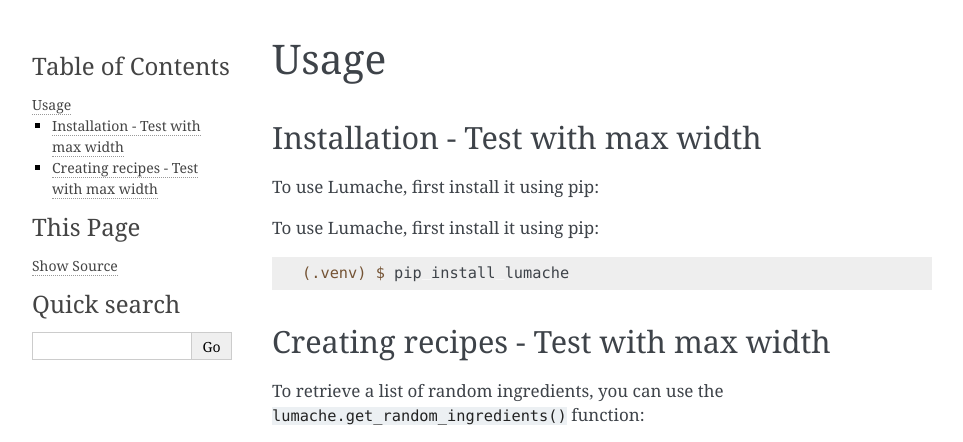
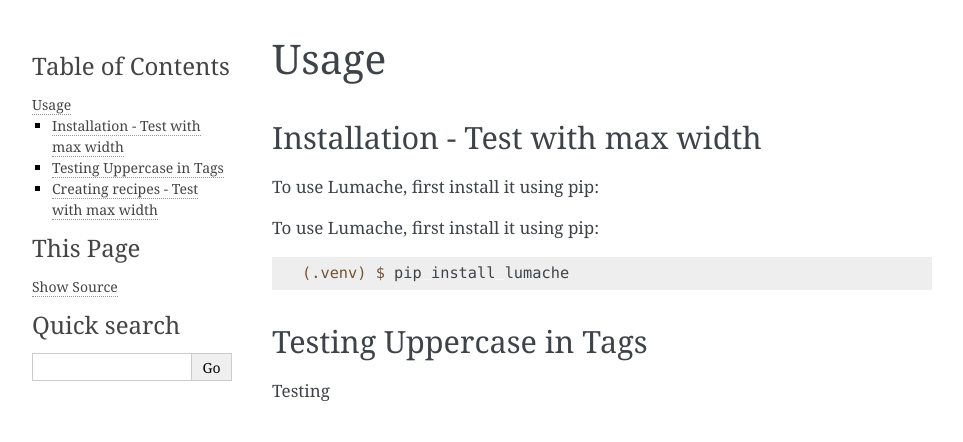
Before and after one commit to PriyankaLiz/rtd2-tutorial, a Sphinx documentation site: the page built from docs/source/usage.rst, in a window 1280 px wide and 900 px high, cut to the strip 0-442 px from the top of the window. Shown: the whole strip, without its empty margins (148-1111 px from the left). Built offline with Sphinx 7.4.7, drawn with Linux system fonts in a browser that asks for light colours.

Commit message:
Update usage.rst

```diff
--- a/docs/source/usage.rst
+++ b/docs/source/usage.rst
@@ -13,6 +13,13 @@
 .. code-block:: console
 
    (.venv) $ pip install lumache
+
+.. ABC-555:
+
+Testing Uppercase in Tags
+-------------------------
+
+Testing
 
 Creating recipes - Test with max width
 --------------------------------------
```
